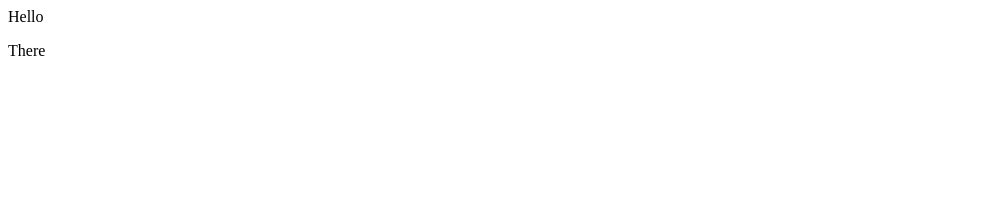
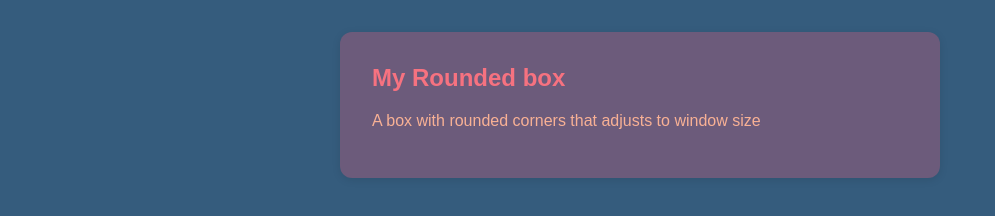
Before and after one commit to efrosty24/Demo-repo, a plain HTML site: page index.html in a window 1280 px wide. Shown: the whole page, without its empty margins (0-995 px from the left). Drawn offline with Linux system fonts and the light colour scheme.

Commit message:
staging for a new site

```diff
--- a/index.html
+++ b/index.html
@@ -1,2 +1,17 @@
-<div> Hello</div>
-<p>There</p>
+<!DOCTYPE html>
+<html lang="en">
+  <head>
+    <meta charset="UTF-8">
+    <meta name="viewport" content="width=device-width, initial-scale=1.0">
+    <meta http-equiv="X-UA-Compatible" content="ie=edge">
+    <title>Styling</title>
+    <link rel="stylesheet" href="style.css">
+  </head>
+  <body>
+    <script src="index.js"></script>
+    <div class="flex_box">
+      <h2>My Rounded box</h2>
+      <p>A box with rounded corners that adjusts to window size</p>
+    </div>
+  </body>
+</html>
--- /dev/null
+++ b/style.css
@@ -0,0 +1,33 @@
+body {
+  font-family: Arial, sans-serif;
+  margin: 0;
+  padding: 0;
+  background-color: #355c7d;
+}
+
+.flex_box {
+  background-color: #6c5b7b;
+  padding: 2rem;
+  border-radius: 12px;
+  box-shadow: 0 2px 8px rgba(0, 0, 0, 0.1);
+  max-width: 600px;
+  min-width: 300px;
+
+  margin: 2rem auto;
+  box-sizing: border-box;
+}
+
+h2 {
+  color: #f67280;
+  margin-top: 0;
+}
+p {
+  color: #f8b195;
+}
+
+#main-content {
+  background-color: #6c5b7b;
+  padding: auto;
+  margin-top: 0%;
+  margin-right: auto;
+}
```
Also changed, not shown: index.js (added).
